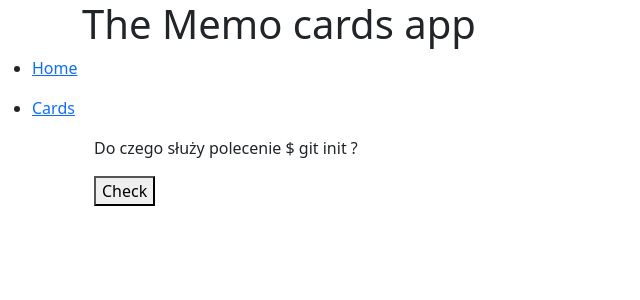
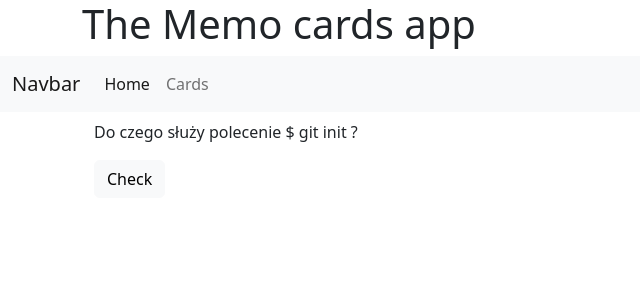
Before and after one commit to MemoryCards/backend, a Django app: page /cards/1 in a window 1280 px wide. Shown: the top 300 px of the page, without its empty margins (0-640 px from the left). Run offline with Django 4.2, Linux system fonts and the light colour scheme; data comes from the database, SQL or seed files in the repository; some libraries are stand-ins or nearby versions.

Commit message:
new styles

```diff
--- a/memory_cards/cards/templates/cards/card_details.html
+++ b/memory_cards/cards/templates/cards/card_details.html
@@ -4,10 +4,12 @@
 {{ details.title }}
 {% endblock %}
 {% block content %}
-<section class="post_content container">
+<section class="justify-content-center container">
     <h1 class="page-title">{{ details.title }}</h1>
         <p class="question">{{ card_details.question }}</p>
-        <button class="check"> Check </button>
-        <p class="response"  >{{ card_details.response }}</p>
+            <button type="button" class="check btn btn-light"> Check </button>
+        <div class="response bg-light">
+            <p>{{ card_details.response }}</p>
+        </div>
 </section>
 {% endblock %}
--- a/memory_cards/cards/templates/cards/cards.html
+++ b/memory_cards/cards/templates/cards/cards.html
@@ -11,10 +11,10 @@
 
 {% block content %}
     <h1>The Cards</h1>
-    <ul class="posts_list container">
+    <ul class="list-group">
         {% for card in cards %}
-        <li >
-            <a class="link-to-post" href="{% url 'cards:details' card.id %}"> {{card.question}}</a>
+        <li class="list-group-item list-group-item-light">
+            <a class="link-secondary" href="{% url 'cards:details' card.id %}"> {{card.question}}</a>
         </li>
         {% endfor %}
     </ul>
--- a/memory_cards/main/static/main/css/style.css
+++ b/memory_cards/main/static/main/css/style.css
@@ -1,3 +1,18 @@
+/* style.scss:../css/style.css -w 8/ */
+*,
+*::before,
+*::after {
+  box-sizing: border-box;
+  margin: 0;
+  padding: 0;
+}
+
 .response {
-    display: none;
+  display: none;
 }
+
+body {
+  position: relative;
+}
+
+/*# sourceMappingURL=style.css.map */
--- a/memory_cards/main/static/main/js/main.js
+++ b/memory_cards/main/static/main/js/main.js
@@ -1,9 +1,10 @@
-const q = document.querySelector('.question')
-const r = document.querySelector('.response')
+// const q = document.querySelector('.question')
+const response = document.querySelector('.response')
 const btn = document.querySelector('.check')
 
 function show_response (){
-    r.style.display = "block";
+    response.style.display = "block";
+   // response.classList.toggle("d-block")
 }
 
 btn.addEventListener('click', show_response )
--- /dev/null
+++ b/memory_cards/main/static/main/sass/style.scss
@@ -0,0 +1,16 @@
+/* style.scss:../css/style.css -w 8/ */
+
+*,
+*::before,
+*::after {
+    box-sizing: border-box;
+    margin: 0;
+    padding: 0;
+}
+
+.response {
+    display: none;
+}
+body {
+    position: relative;
+}
--- a/memory_cards/main/templates/base.html
+++ b/memory_cards/main/templates/base.html
@@ -15,21 +15,33 @@
     <header class="container">
         <h1>The Memo cards app</h1>
     </header>
-        <nav>
-            <ul class="nav-bar">
-                <li class="nav-item">
-                    <a href="{% url 'main:home' %}"> Home </a>
-                </li>
-            </ul>
-            <ul class="nav-bar">
-                <li class="nav-item">
-                    <a href="{% url 'cards:all' %}"> Cards </a>
-                </li>
-            </ul>
-        </nav>
+        <nav id="navbar" class="navbar navbar-expand-lg navbar-light bg-light position-sticky top-0">
+        <div class="container-fluid">
+            <a class="navbar-brand" href="#">Navbar</a>
+            <button class="navbar-toggler" type="button" data-bs-toggle="collapse" data-bs-target="#navbarNavAltMarkup" aria-controls="navbarNavAltMarkup" aria-expanded="false" aria-label="Toggle navigation">
+                <span class="navbar-toggler-icon"></span>
+            </button>
+            <div class="collapse navbar-collapse" id="navbarNavAltMarkup">
+                <div class="navbar-nav">
+                    <a class="nav-link active" href="{% url 'main:home' %}">Home</a>
+                    <a class="nav-link" href="{% url 'cards:all' %}">Cards</a>
+                    <!--
+                    <a class="nav-link" href="#pricing">Pricing</a>
+                    <a class="nav-link disabled" href="#" tabindex="-1" aria-disabled="true">Disabled</a>
+                    -->
+                </div>
+            </div>
+        </div>
+    </nav>
+
     <main class="container">
         {% block content %}{% endblock %}
     </main>
+    <script src="https://cdn.jsdelivr.net/npm/bootstrap@5.2.0/dist/js/bootstrap.bundle.min.js"
+            integrity="sha384-A3rJD856KowSb7dwlZdYEkO39Gagi7vIsF0jrRAoQmDKKtQBHUuLZ9AsSv4jD4Xa"
+            crossorigin="anonymous">
+
+    </script>
     <script src="{% static 'main/js/main.js' %}"></script>
 </body>
 </html>
```
